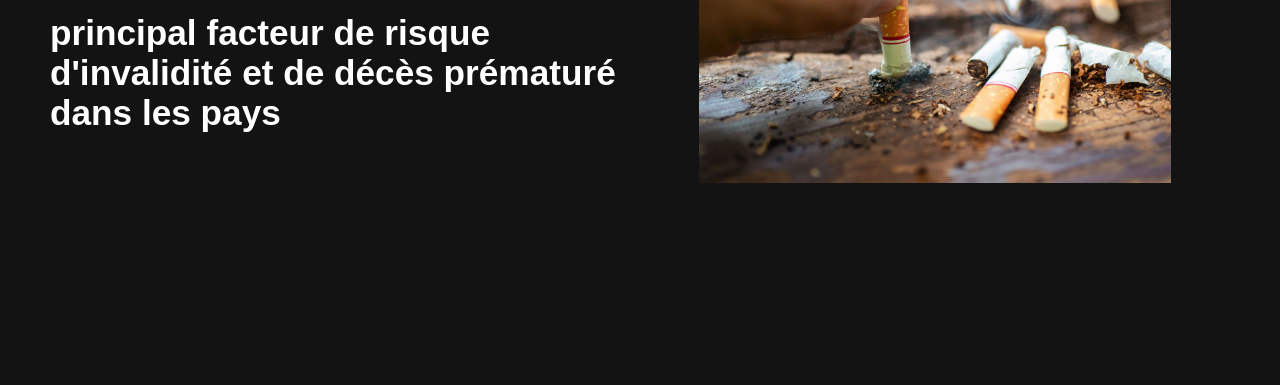
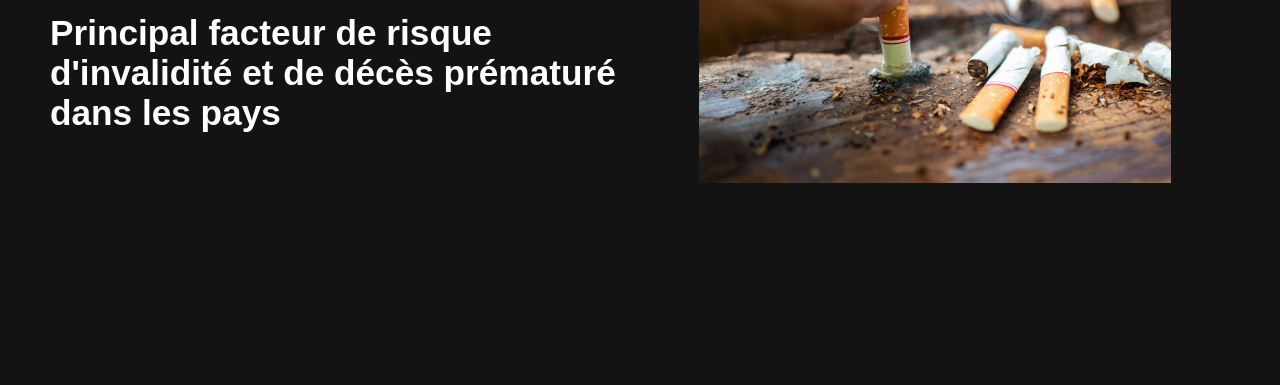
Before and after one commit to CessonsLeVapotage/cessonslevapotage.github.io, a plain HTML site: page fumer.html in a window 1280 px wide. Shown: the part 412-797 px from the top of the page. Drawn offline with Linux system fonts and the light colour scheme.

Commit message:
spelling

```diff
--- a/fumer.html
+++ b/fumer.html
@@ -47,7 +47,7 @@
         <div class="main__content">
           <h1>Le Tabagisme</h1>
           <h2></h2>
-          <p>principal facteur de risque d'invalidité et de décès prématuré dans les pays</p>
+          <p>Principal facteur de risque d'invalidité et de décès prématuré dans les pays</p>
         </div>
         <div class="main__img--container">
           <img id="main__img" src="images/tabagisme.jpg" />
```
